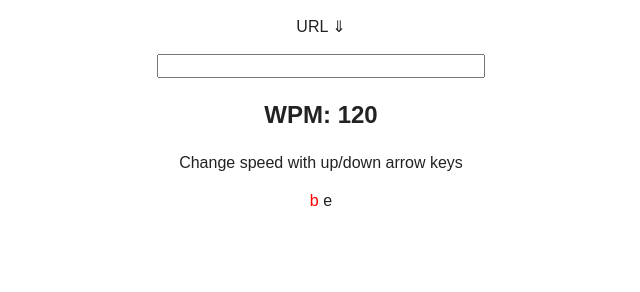
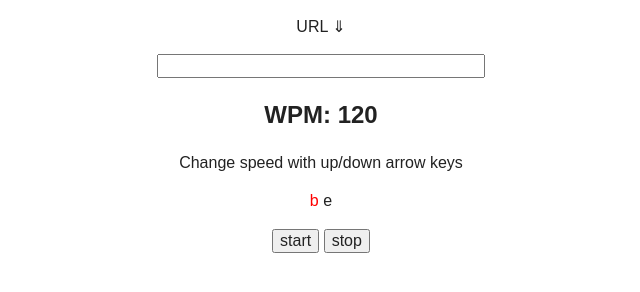
Before and after one commit to mattcodez/wikireader, a plain HTML site: page index.html in a window 1280 px wide. Shown: the whole page, without its empty margins (319-959 px from the left). Drawn offline with nearby package versions, Linux system fonts and the light colour scheme.

Commit message:
Start/stop buttons (no functionality yet).

```diff
--- a/index.html
+++ b/index.html
@@ -36,6 +36,9 @@
 				<span></span>
 				<span></span>
 			</p>
+
+			<input class="start" type="button" value="start">
+			<input class="stop" type="button" value="stop">
 		</div>
 
         <script src="//ajax.googleapis.com/ajax/libs/jquery/1.10.2/jquery.min.js"></script>
```
